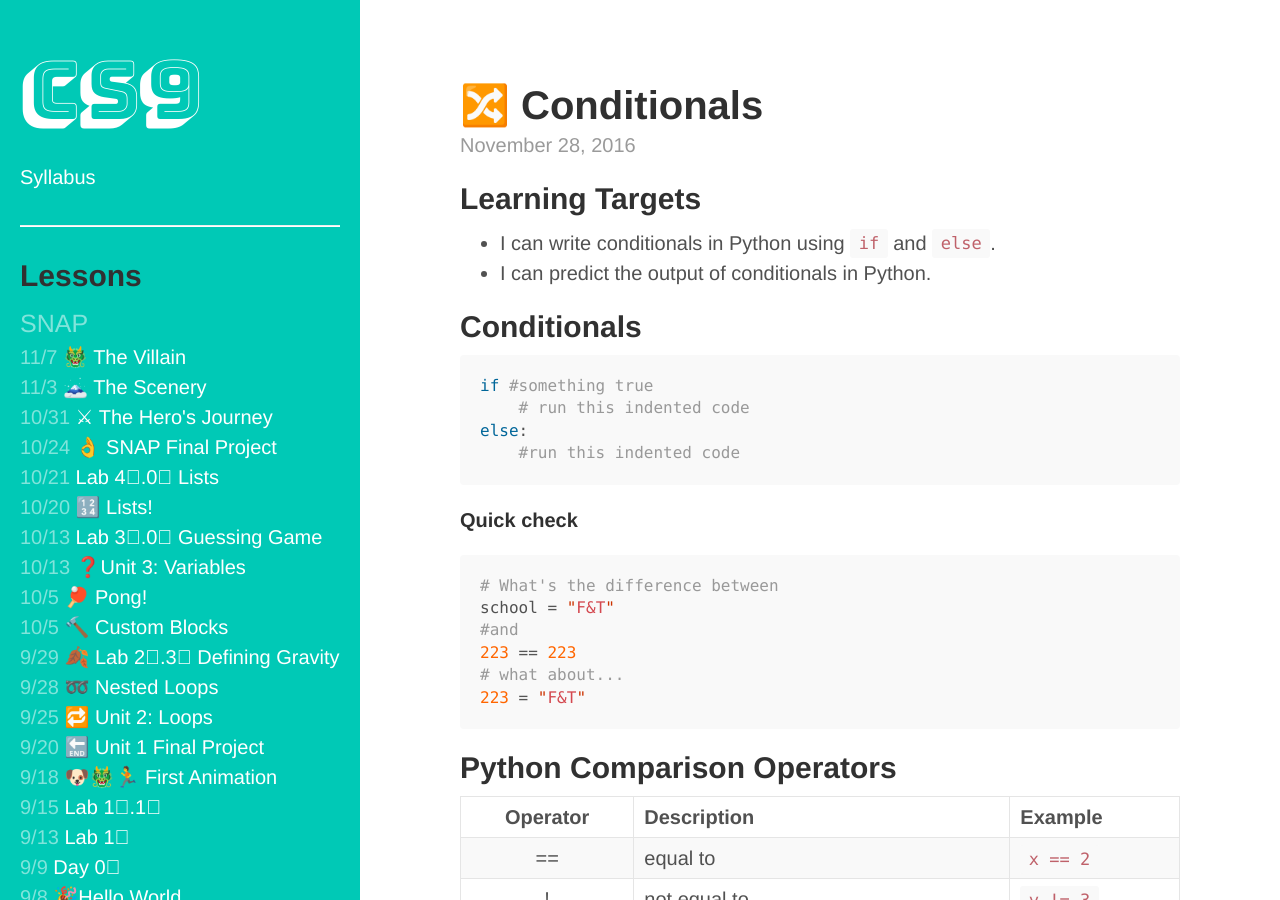
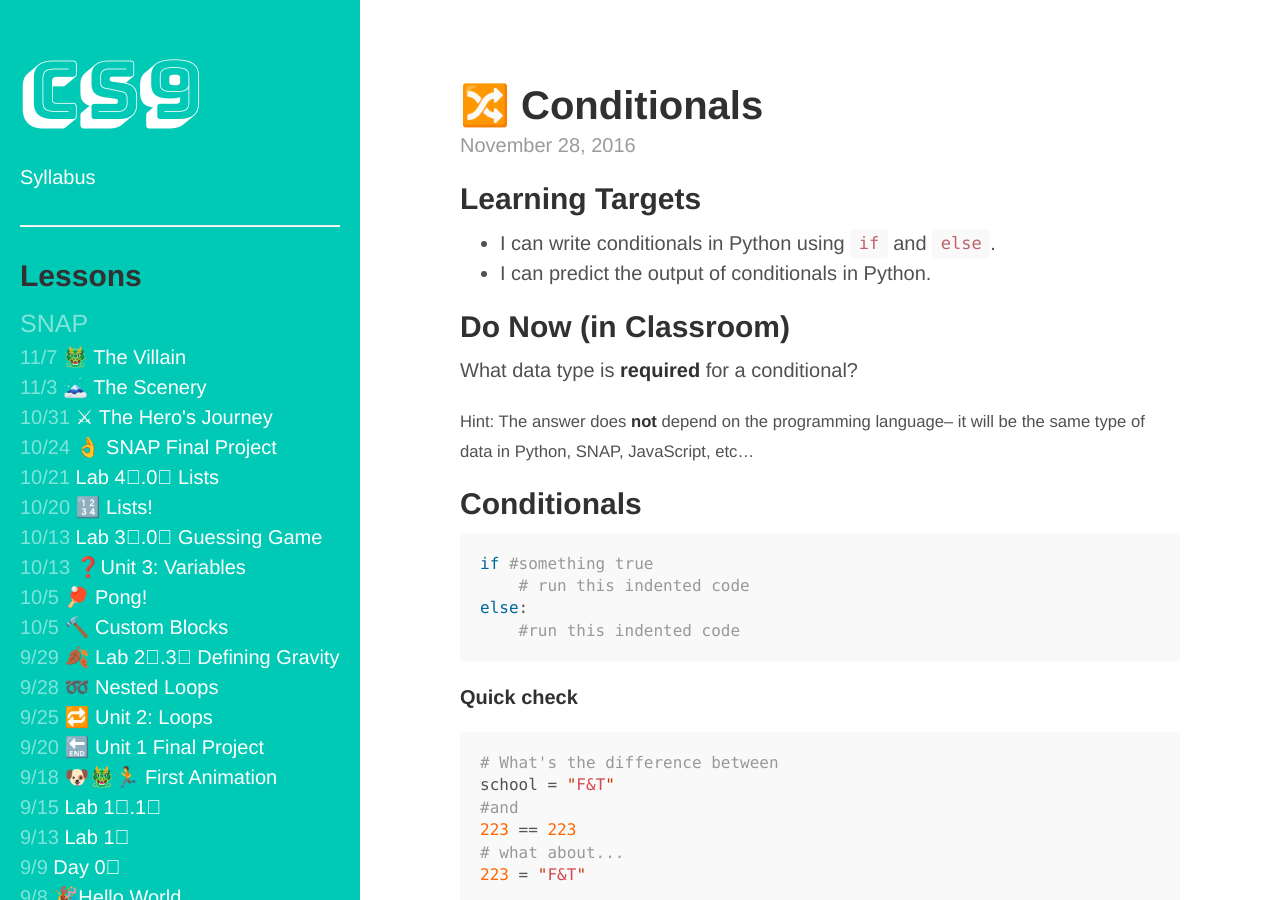
Before and after one commit to bensk/CS9, a Jekyll site: the page built from _posts/Python/2016-11-28-🔀-conditionals.md, in a window 1280 px wide and 900 px high. Built offline with Jekyll 4.4.1, drawn with Linux system fonts in a browser that asks for light colours; some web fonts are replaced; a style sheet for code colours, icons or effects is not loaded.

Commit message:
added a hint

````diff
--- a/_posts/Python/2016-11-28-🔀-conditionals.md
+++ b/_posts/Python/2016-11-28-🔀-conditionals.md
@@ -8,6 +8,11 @@ category: "Python"
 ## Learning Targets
 - I can write conditionals in Python using `if` and `else`.
 - I can predict the output of conditionals in Python.
+
+## Do Now (in Classroom)
+What data type is **required** for a conditional?
+
+<small>Hint: The answer does **not** depend on the programming language– it will be the same type of data in Python, SNAP, JavaScript, etc...</small>
 
 ## Conditionals
 ```python
````
